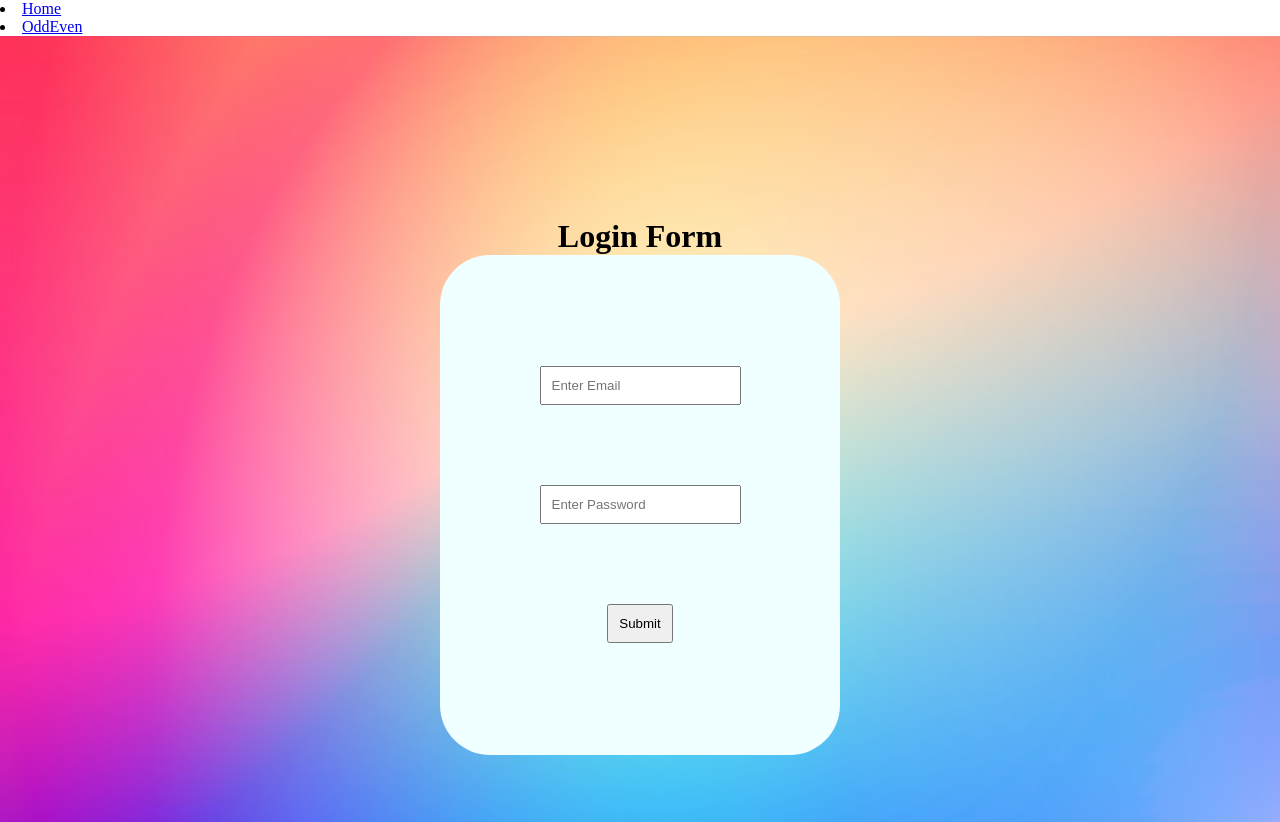
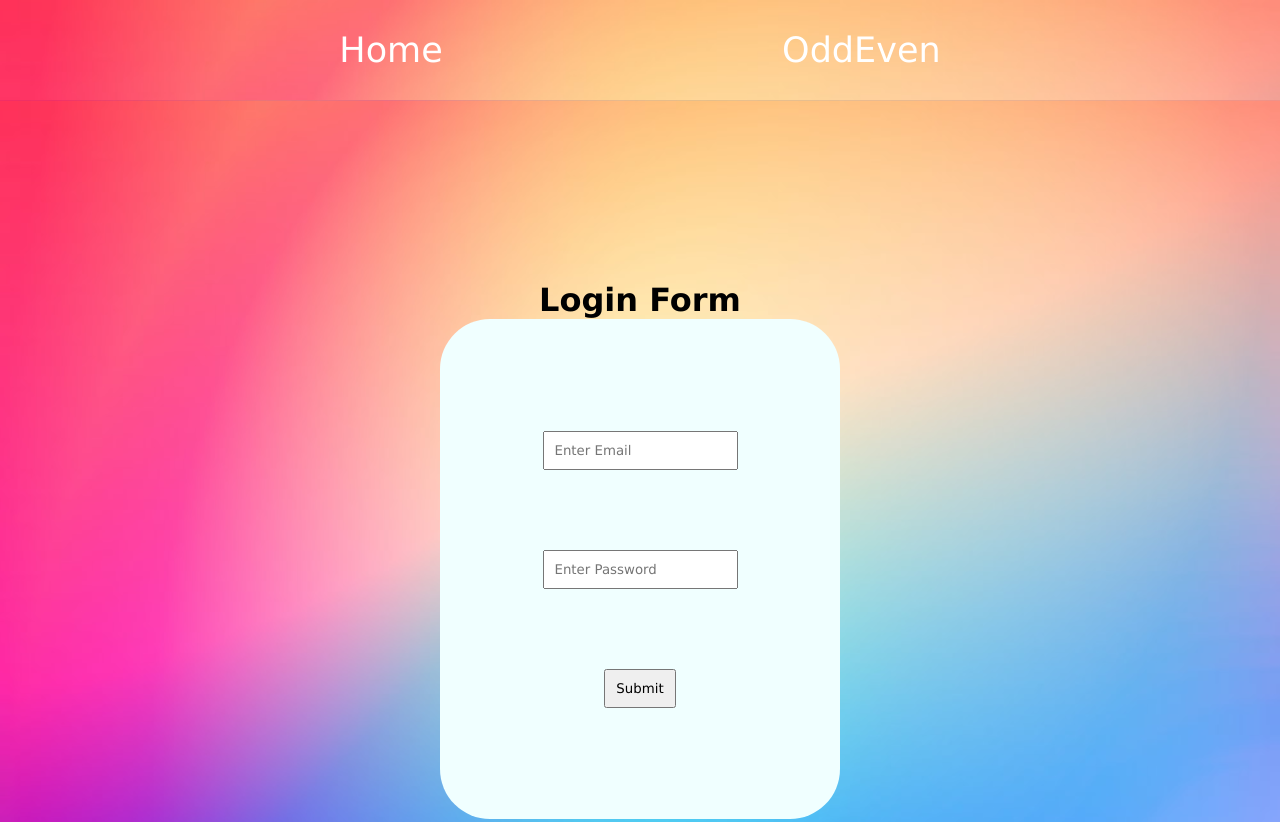
Before and after one commit to S4rthak/assess3, a plain HTML site: page index.html in a window 1280 px wide. Shown: the top 822 px of the page. Drawn offline with Linux system fonts and the light colour scheme.

Commit message:
Add files via upload

```diff
--- a/index.html
+++ b/index.html
@@ -10,6 +10,25 @@
     * {
         margin: 0;
         padding: 0;
+        font-family: 'Lucida Sans', 'Lucida Sans Regular', 'Lucida Grande', 'Lucida Sans Unicode', Geneva, Verdana, sans-serif ;
+    }
+    li {
+        font-size:35px;
+        font-weight: 500;
+    }
+    a {
+        text-decoration: none;
+        color: white;
+    }
+    header {
+        height: 100px;
+        background-image:url(background.jpg);
+        background-size: 100%;
+        display: flex;
+        justify-content:space-evenly;
+        justify-items:center;
+        align-items: center;
+        list-style: none;
     }
     #container {
         width: 100%;
```
